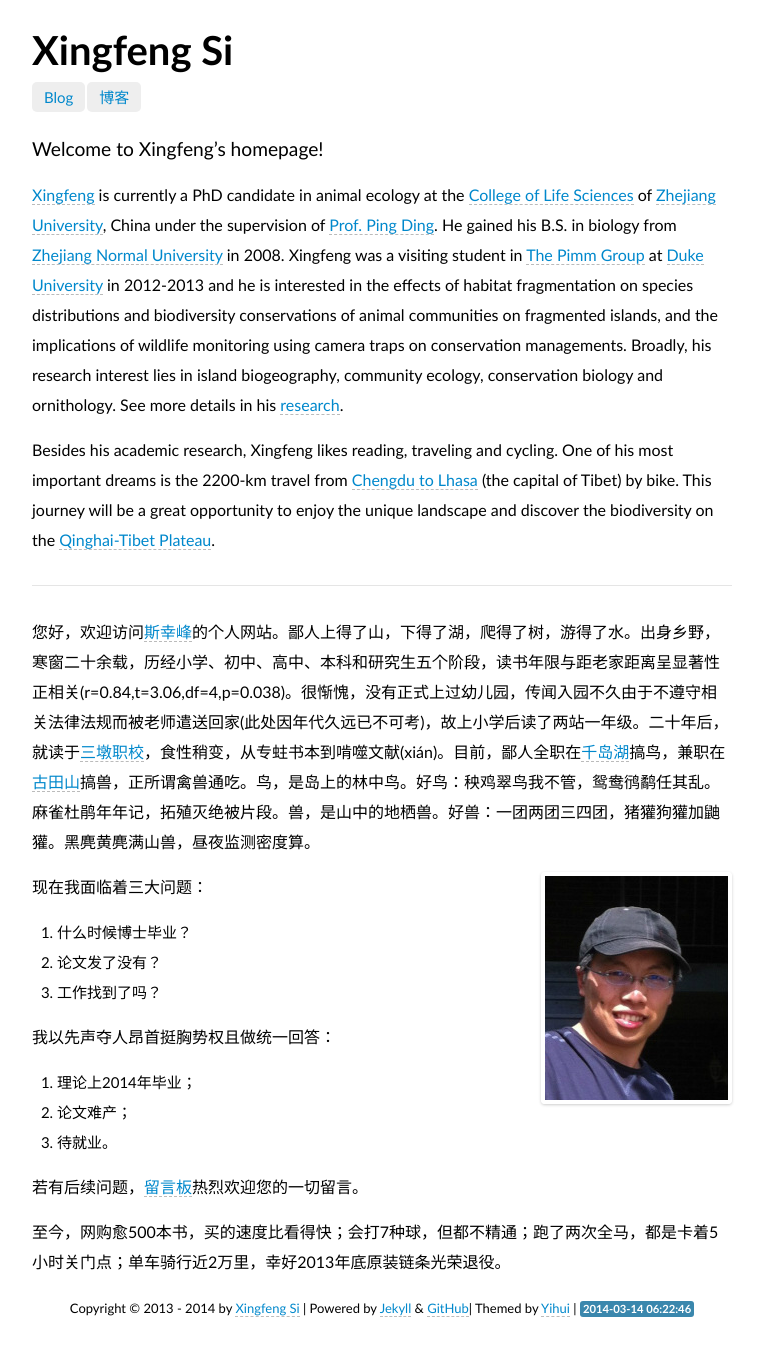
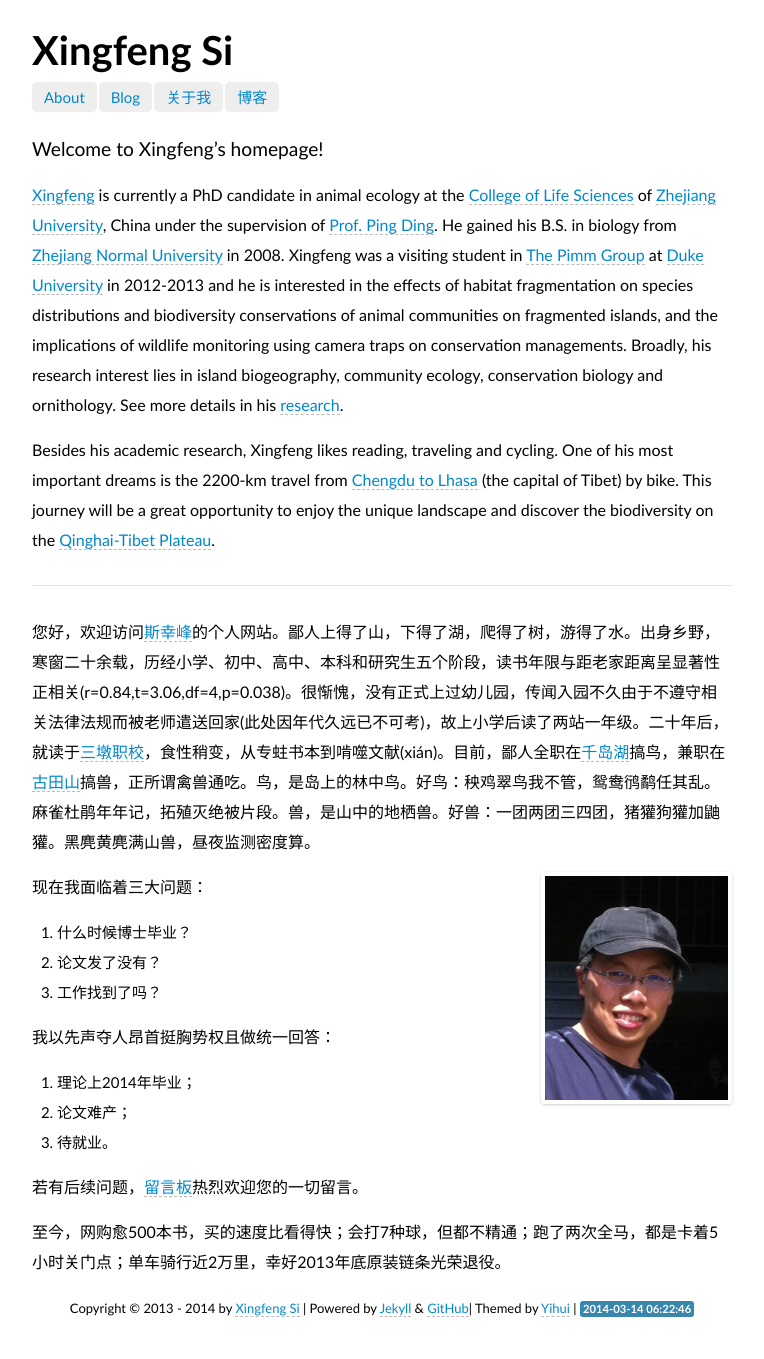
Before and after one commit to sixf/sixf.github.io, a Jekyll site: the page built from index.md, in a window 1280 px wide. Shown: the whole page, without its empty margins (258-1022 px from the left). Built offline with Jekyll 4.4.1, drawn with Linux system fonts in a browser that asks for light colours; some web fonts are replaced; Markdown is read by kramdown in place of the engine named in the settings.

Commit message:
add one more tab on land page

```diff
--- a/_layouts/home.html
+++ b/_layouts/home.html
@@ -45,7 +45,9 @@
   <div class="container">
   <h1 class="sitename">Xingfeng Si</h1>
   <ul class="nav pills">
+  <li><a href="/en/about">About</a></li>
   <li><a href="/en/">Blog</a></li>
+  <li><a href="/cn/about">关于我</a></li>
   <li><a href="/cn/">博客</a></li>
 </ul>
 {% if page.avatar %} <p><img src="/files/images/avatar.jpg" title="Xingfeng Si" align="right" /></p> {% endif %}
```
